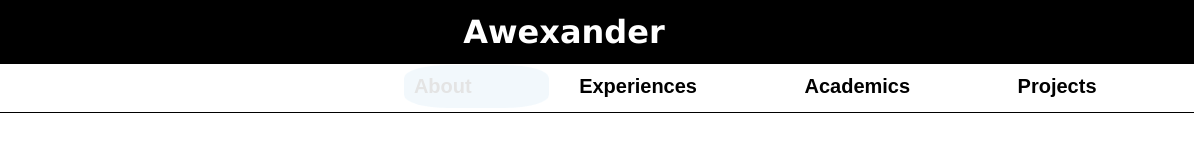
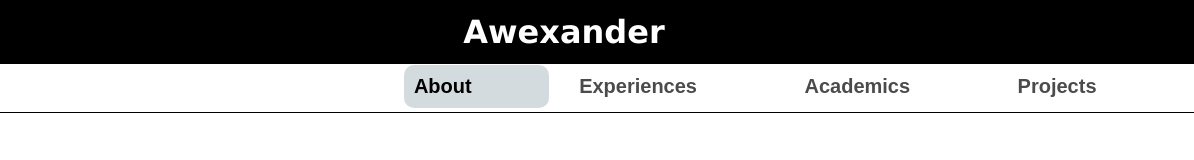
Before and after one commit to Awexander/awexander.github.io, a plain HTML site: page index.html in a window 1280 px wide. In both pictures the pointer is over the element "About". Shown: the full height of the page, 86-1280 px from the left. Drawn offline with Linux system fonts and the light colour scheme.

Commit message:
fix color .nav-item:hover

```diff
--- a/style.css
+++ b/style.css
@@ -86,7 +86,6 @@ a {
     color: black;
 }
 
-
 .nav-panels {
     display: grid;
     grid-template-columns: auto auto auto auto;
@@ -97,13 +96,14 @@ a {
     margin-right: 20px;
     padding: 10px;
     justify-content: center;
+    opacity: 0.7;
 }
 
 .nav-items:hover {
-    background-color: rgb(137, 197, 231);
+    background-color: rgb(212, 219, 222);
     color: black;
-    opacity: 0.1;
-    border-radius: 30%;
+    opacity: 1;
+    border-radius: 10px;
 }
 
 .about-panel {
```
